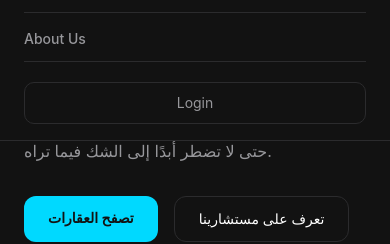
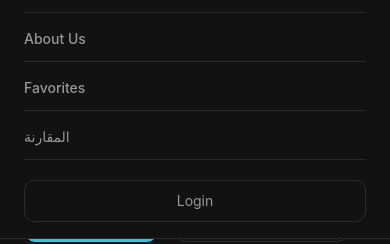
Before and after one commit to Eslam-muhamed/aqar-realestate, a React (Vite) app: page /about in a window 390 px wide. Both pictures are taken after a click on the button 348 px from the left and 32 px from the top of the page. Shown: the part 260-504 px from the top of the page. Built offline with nearby package versions, Linux system fonts and the light colour scheme; no server answers.

Commit message:
Add Compare and Favorites to mobile menu

```diff
--- a/src/components/layout/Header.tsx
+++ b/src/components/layout/Header.tsx
@@ -170,6 +170,22 @@ export default function Header() {
                             {link.label}
                         </Link>
                     ))}
+                    <Link to="/favorites" className="flex items-center justify-between py-3 text-sm font-medium text-aqar-muted hover:text-aqar-text border-b border-aqar-border">
+                        <span>{t("nav.favorites")}</span>
+                        {favorites.length > 0 && (
+                            <span className="w-5 h-5 bg-aqar-cyan text-aqar-base rounded-full text-xs font-bold flex items-center justify-center">
+                                {favorites.length}
+                            </span>
+                        )}
+                    </Link>
+                    <Link to="/compare" className="flex items-center justify-between py-3 text-sm font-medium text-aqar-muted hover:text-aqar-text border-b border-aqar-border">
+                        <span>المقارنة</span>
+                        {compareList.length > 0 && (
+                            <span className="w-5 h-5 bg-aqar-cyan text-aqar-base rounded-full text-xs font-bold flex items-center justify-center">
+                                {compareList.length}
+                            </span>
+                        )}
+                    </Link>
                     <div className="pt-4 flex gap-3">
                         {user ? (
                             <button onClick={handleLogout} className="flex-1 py-2.5 border border-aqar-border text-sm text-aqar-danger rounded-md">{t("nav.logout")}</button>
```
